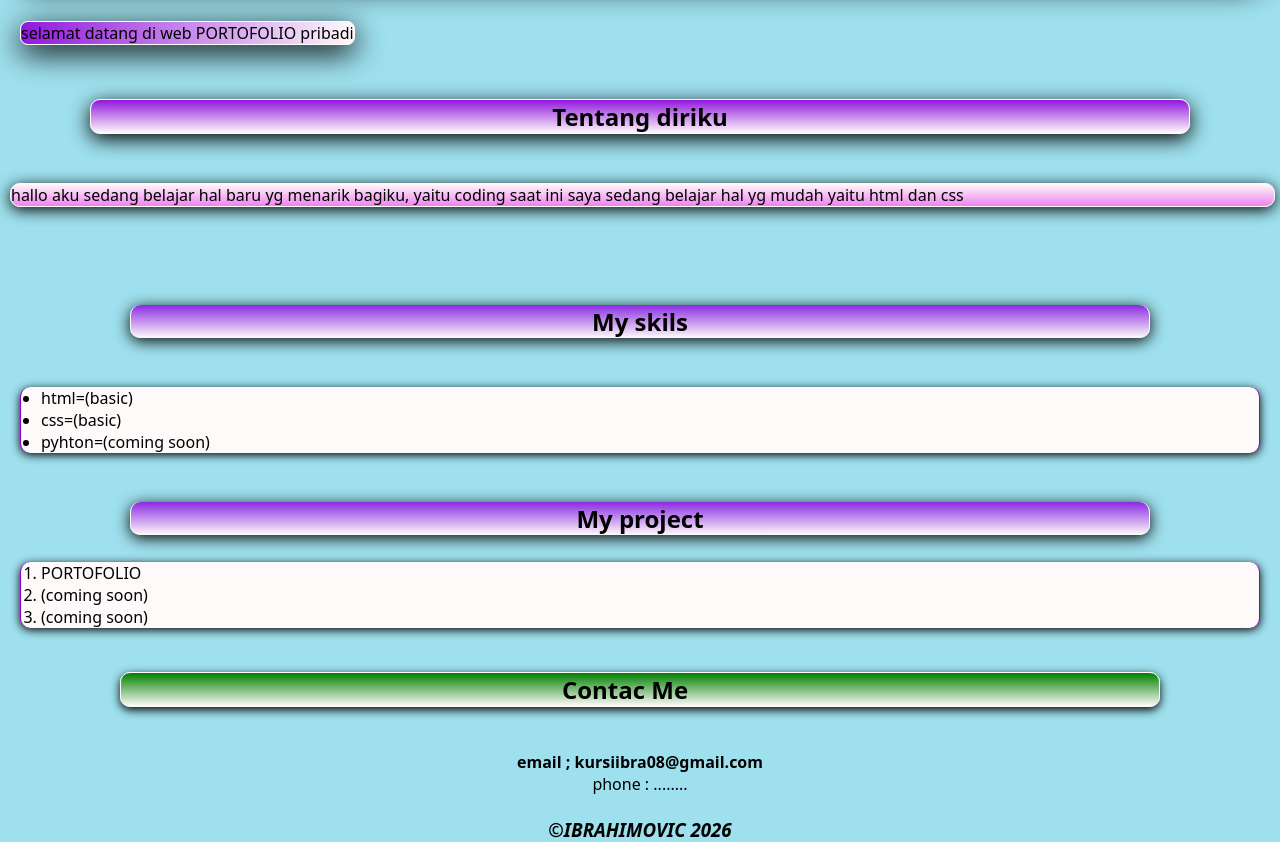
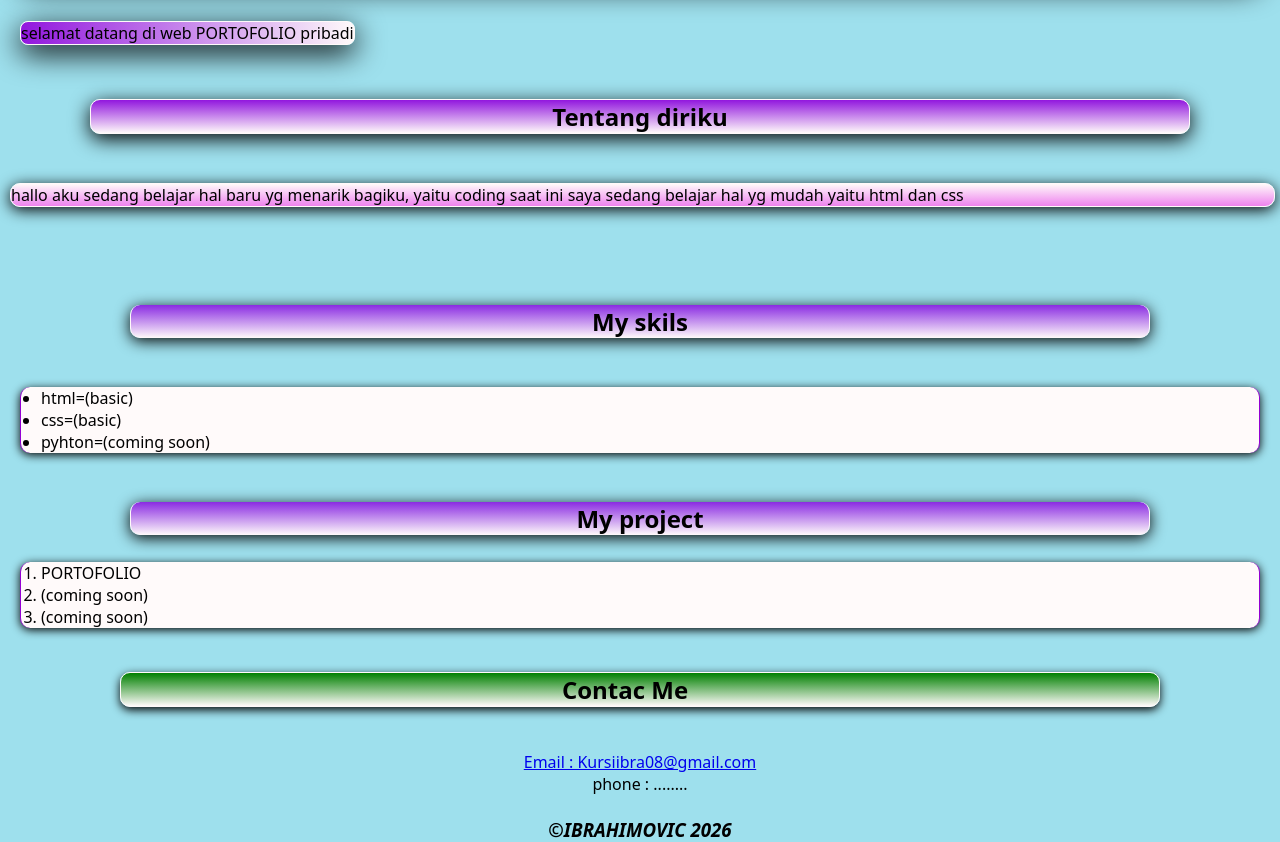
Before and after one commit to kursiibra08-web/WOYLAH, a plain HTML site: page index.html in a window 1280 px wide. Shown: the part 86-928 px from the top of the page. Drawn offline with Linux system fonts and the light colour scheme.

Commit message:
Add files via upload

```diff
--- a/index.html
+++ b/index.html
@@ -62,7 +62,7 @@
       <h2 style="text-align: center;" class="kont">Contac Me</h2>
       <br>
       <br>
-      <p style="text-align: center;"><strong>email ; kursiibra08@gmail.com</strong></p>
+      <p style="text-align: center;"><a href="Kursiibra08@mail.com">Email : Kursiibra08@gmail.com</a></p>
       <p style="text-align: center;">phone : ........</p>
     </section>
 <br>
```
